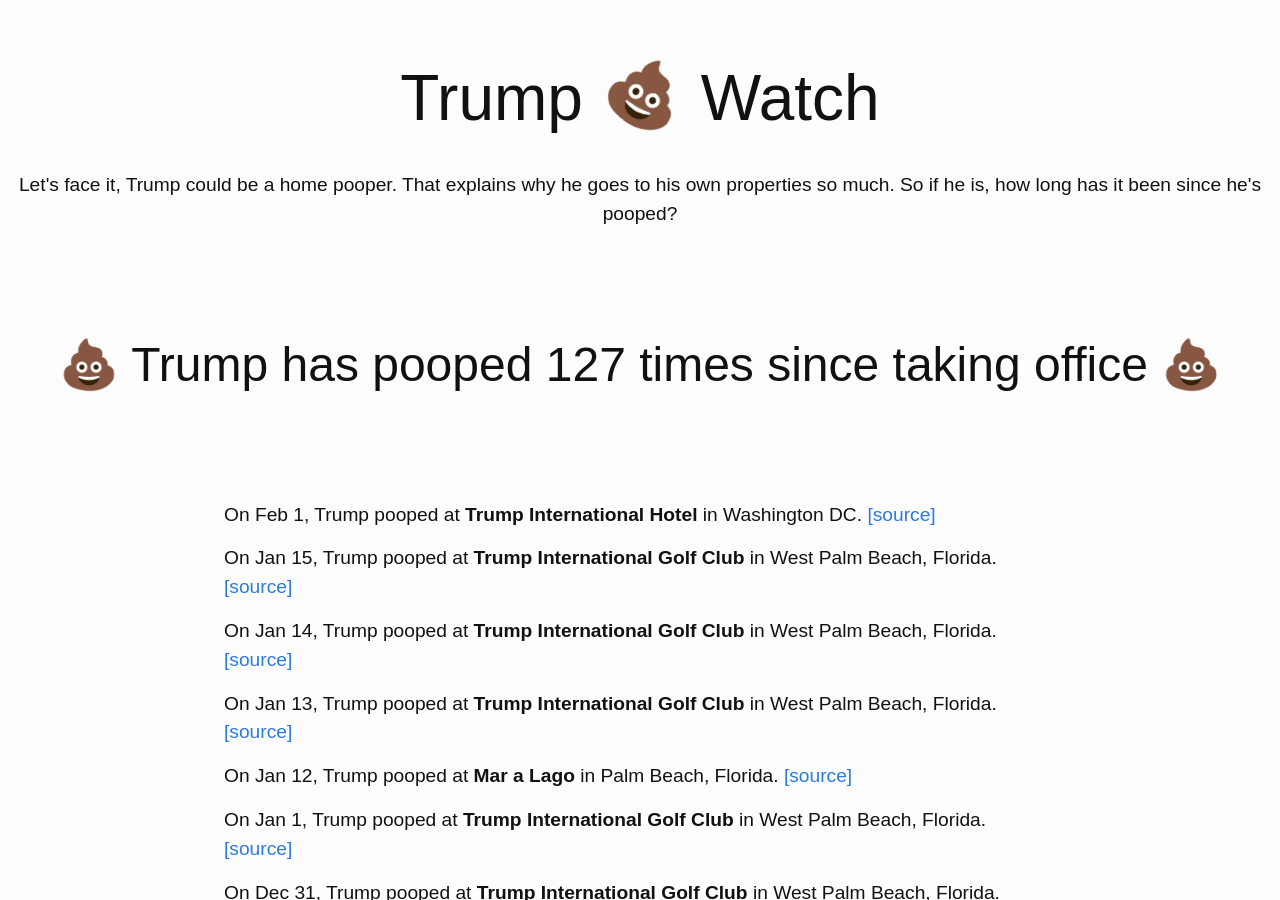
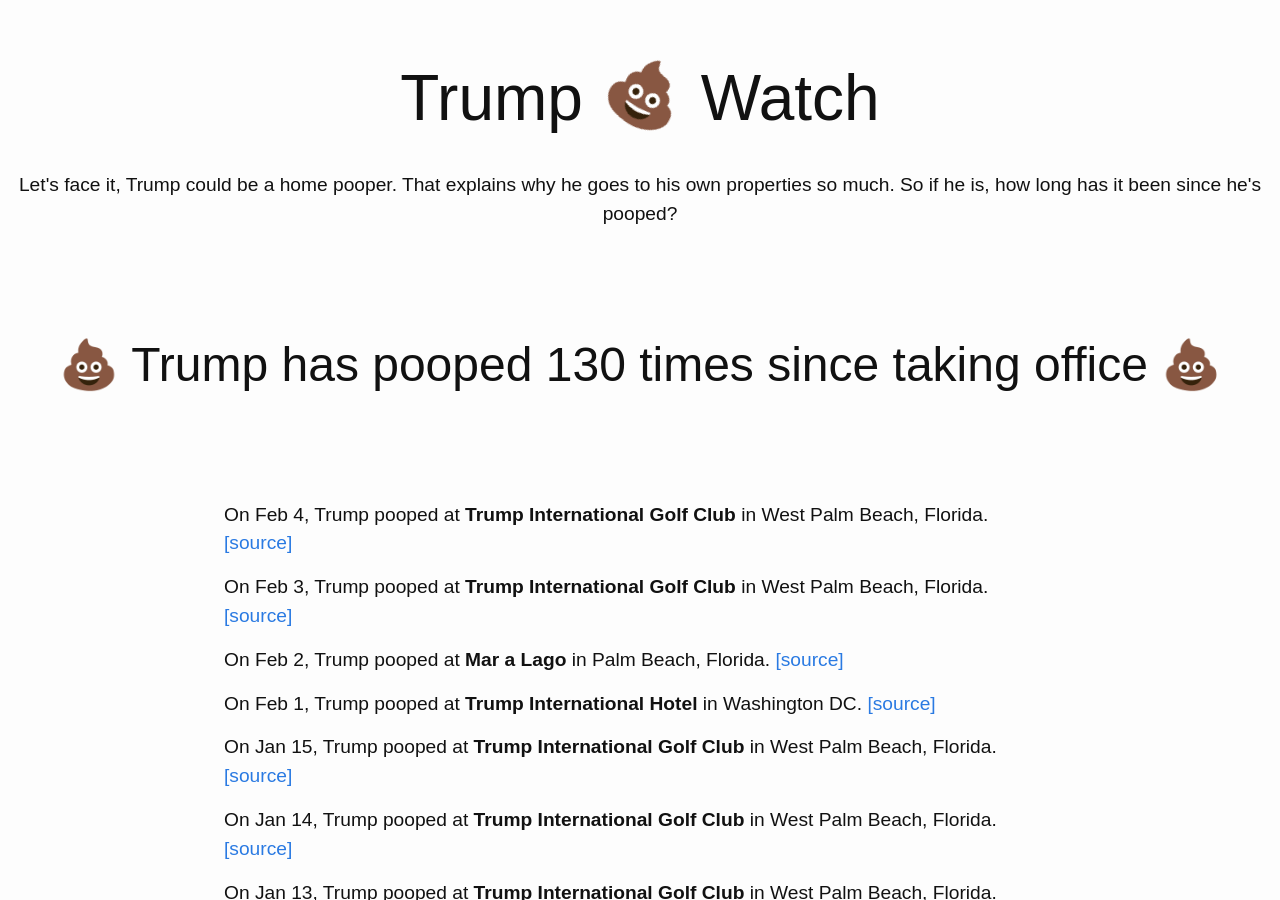
Before and after one commit to dansinker/trumppoopwatch.org, a Jekyll site: the page built from pooparchive.md, in a window 1280 px wide and 900 px high. Built offline with Jekyll 4.4.1, drawn with Linux system fonts in a browser that asks for light colours; nearby versions of some CDN libraries.

Commit message:
more florida poopin

```diff
--- a/_data/trumps.yml
+++ b/_data/trumps.yml
@@ -1,4 +1,16 @@
 poops:
+- location: Trump International Golf Club
+  city: West Palm Beach, Florida
+  date: 2018-02-04
+  link: https://www.instagram.com/p/BeyaNp4Bd5H/?taken-by=drsamarajohnsen
+- location: Trump International Golf Club
+  city: West Palm Beach, Florida
+  date: 2018-02-03
+  link: http://postonpolitics.blog.palmbeachpost.com/2018/02/03/trump-in-palm-beach-en-route-to-golf-course-president-claims-vindication/
+- location: Mar a Lago
+  city: Palm Beach, Florida
+  date: 2018-02-02
+  link: http://www.palmbeachpost.com/news/local/photos-donald-trump-mar-lago-visit-february-2018/csAQpjvYdp1GFXVnApaFLP/
 - location: Trump International Hotel
   city: Washington DC
   date: 2018-02-01
```
Also changed, not shown: index.md (+1 -1 lines).
